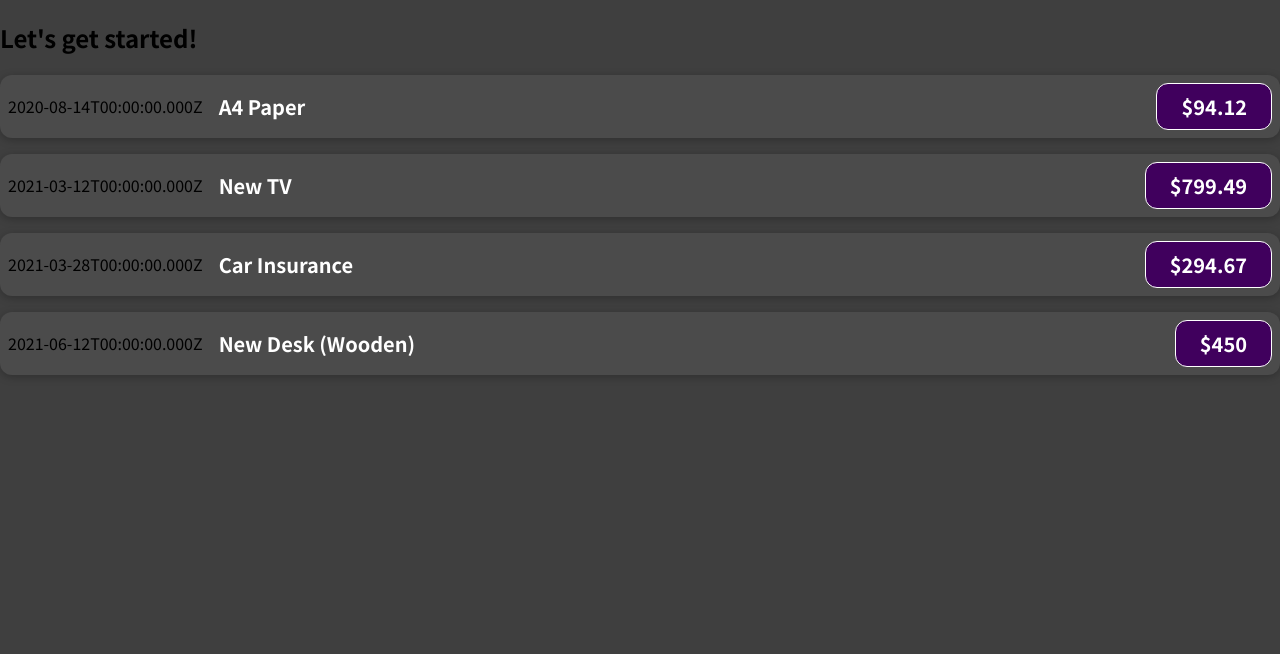
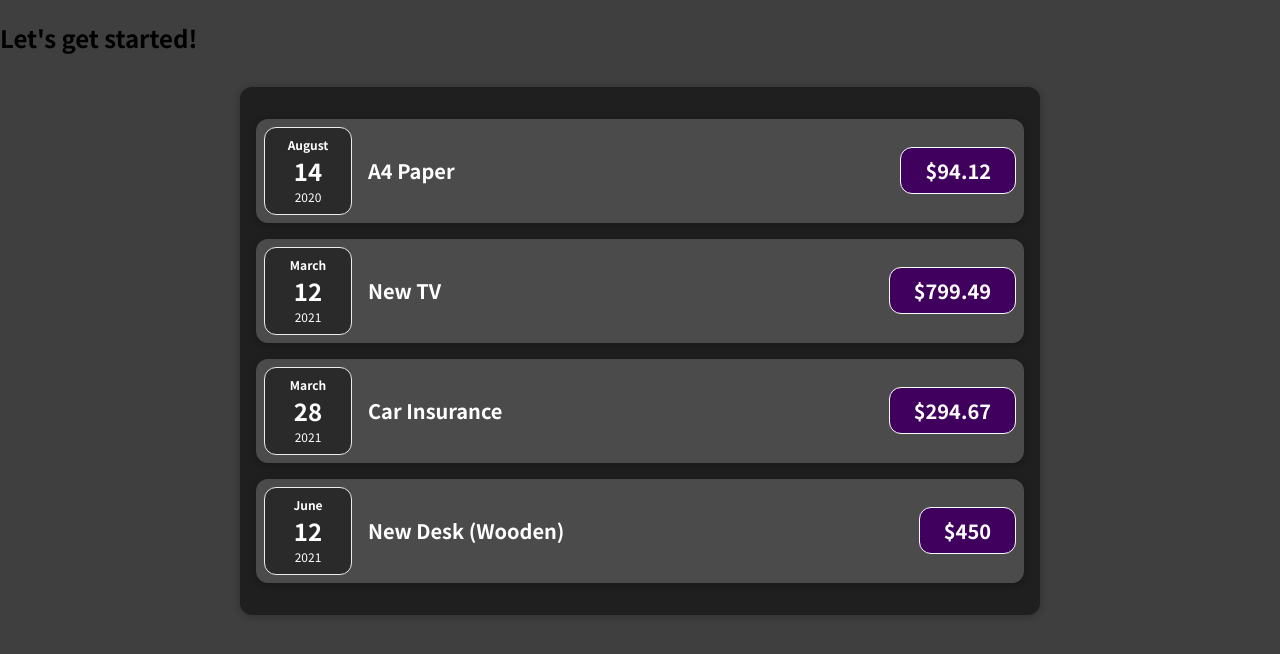
Before and after one commit to quanghuy871/reactjs, a React (Create React App) app: page / in a window 1280 px wide. Shown: the top 654 px of the page. Built offline with nearby package versions, Linux system fonts and the light colour scheme.

Commit message:
Split component into multi component

```diff
--- a/src/App.js
+++ b/src/App.js
@@ -1,4 +1,5 @@
 import ExpenseItem from './component/ExpenseItem';
+import Expense from './component/Expense.js';
 
 function App() {
   const expenses = [
@@ -31,10 +32,7 @@ function App() {
   return (
       <div>
         <h2>Let's get started!</h2>
-        <ExpenseItem title={expenses[0].title} date={expenses[0].date} amout={expenses[0].amount}/>
-        <ExpenseItem title={expenses[1].title} date={expenses[1].date} amout={expenses[1].amount}/>
-        <ExpenseItem title={expenses[2].title} date={expenses[2].date} amout={expenses[2].amount}/>
-        <ExpenseItem title={expenses[3].title} date={expenses[3].date} amout={expenses[3].amount}/>
+        <Expense items={expenses}/>
       </div>
   );
 }
--- /dev/null
+++ b/src/Counter.js
@@ -0,0 +1,9 @@
+import React, {Component} from 'react';
+
+class Counter extends Component {
+  render() {
+    return <h1>Hello World</h1>;
+  }
+}
+
+export default Counter;
--- /dev/null
+++ b/src/component/Expense.css
@@ -0,0 +1,9 @@
+.expense {
+    padding: 1rem;
+    background-color: rgb(31, 31, 31);
+    margin: 2rem auto;
+    width: 50rem;
+    max-width: 95%;
+    border-radius: 12px;
+    box-shadow: 0 1px 8px rgba(0, 0, 0, 0.25);
+}
--- /dev/null
+++ b/src/component/Expense.js
@@ -0,0 +1,15 @@
+import ExpenseItem from './ExpenseItem.js';
+import './Expense.css';
+
+function Expense(props) {
+  return (
+      <div className="expense">
+        <ExpenseItem title={props.items[0].title} date={props.items[0].date} amount={props.items[0].amount}/>
+        <ExpenseItem title={props.items[1].title} date={props.items[1].date} amount={props.items[1].amount}/>
+        <ExpenseItem title={props.items[2].title} date={props.items[2].date} amount={props.items[2].amount}/>
+        <ExpenseItem title={props.items[3].title} date={props.items[3].date} amount={props.items[3].amount}/>
+      </div>
+  );
+}
+
+export default Expense;
--- /dev/null
+++ b/src/component/ExpenseDate.css
@@ -0,0 +1,26 @@
+.expense-date {
+    display: flex;
+    flex-direction: column;
+    width: 5.5rem;
+    height: 5.5rem;
+    border: 1px solid #ececec;
+    background-color: #2a2a2a;
+    color: white;
+    border-radius: 12px;
+    align-items: center;
+    justify-content: center;
+}
+
+.expense-date__month {
+    font-size: 0.75rem;
+    font-weight: bold;
+}
+
+.expense-date__year {
+    font-size: 0.75rem;
+}
+
+.expense-date__day {
+    font-size: 1.5rem;
+    font-weight: bold;
+}
--- /dev/null
+++ b/src/component/ExpenseDate.js
@@ -0,0 +1,17 @@
+import './ExpenseDate.css';
+
+function ExpenseDate(props) {
+  const month = props.date.toLocaleString('en-US', {month: 'long'});
+  const day = props.date.toLocaleString('en-US', {day: '2-digit'});
+  const year = props.date.getFullYear();
+
+  return (
+      <div className="expense-date">
+        <div className="expense-date__month">{month}</div>
+        <div className="expense-date__day">{day}</div>
+        <div className="expense-date__year">{year}</div>
+      </div>
+  );
+}
+
+export default ExpenseDate;
--- a/src/component/ExpenseItem.js
+++ b/src/component/ExpenseItem.js
@@ -1,12 +1,13 @@
 import './ExpenseItem.css';
+import ExpenseDate from './ExpenseDate.js';
 
 function ExpenseItem(props) {
   return (
       <div className="expense-item">
-        <span>{props.date.toISOString()}</span>
+        <ExpenseDate date={props.date}/>
         <div className="expense-item__description">
           <h2>{props.title}</h2>
-          <span className="expense-item__price">${props.amout}</span>
+          <span className="expense-item__price">${props.amount}</span>
         </div>
       </div>
   );
--- a/src/index.js
+++ b/src/index.js
@@ -2,5 +2,7 @@ import ReactDOM from 'react-dom';
 
 import './index.css';
 import App from './App';
+import Counter from './Counter';
 
-ReactDOM.render(<App />, document.getElementById('root'));
+ReactDOM.render(<App/>, document.getElementById('root'));
+// ReactDOM.render(<Counter/>, document.getElementById('root'));
```
Also changed, not shown: 1 other file (tests, documents, lock files or other folders).
